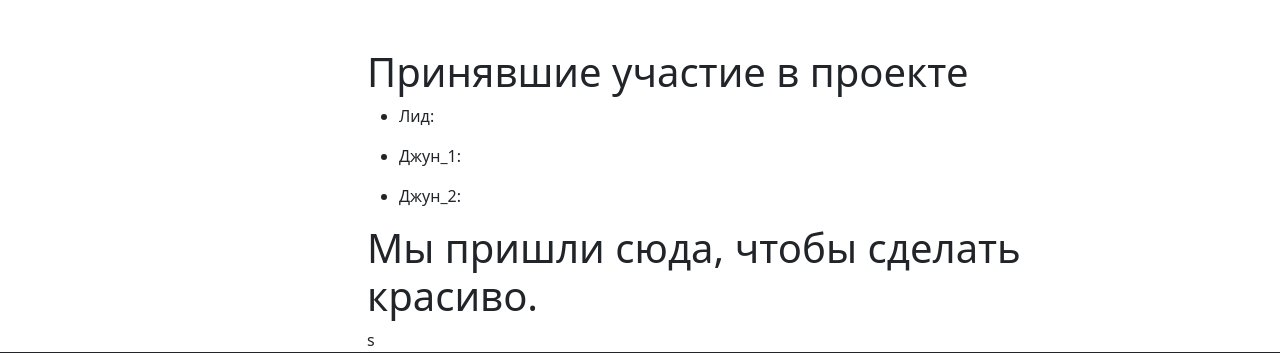
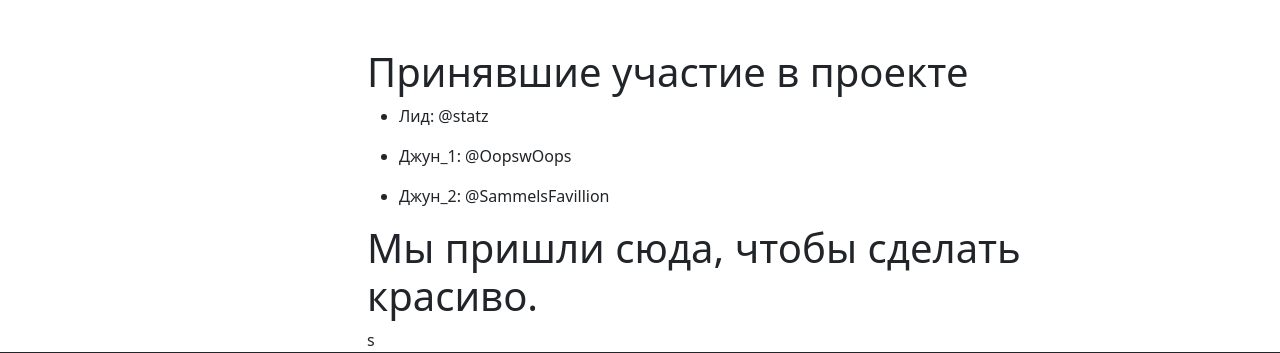
Before and after one commit to Sammels/Project_Tabletop_game_Shop, a Flask app: page /contact in a window 1280 px wide. Shown: the part 136-489 px from the top of the page. Run offline with Flask 2, Linux system fonts and the light colour scheme; data that the repository does not hold is empty; some libraries are stand-ins or nearby versions.

Commit message:
Update contacts.html

```diff
--- a/src/templates/contacts.html
+++ b/src/templates/contacts.html
@@ -5,9 +5,9 @@
 
                 <h1>Принявшие участие в проекте</h1>
                 <ul>
-                  <li><p>Лид:</p></li>
-                  <li><p>Джун_1:</p></li>
-                  <li><p>Джун_2:</p></li>
+                  <li><p>Лид:    @statz </p></li>
+                  <li><p>Джун_1: @OopswOops </p></li>
+                  <li><p>Джун_2: @SammelsFavillion </p></li>
                 </ul>
         </div>
 <h1>Мы пришли сюда, чтобы сделать красиво.</h1>s
```
